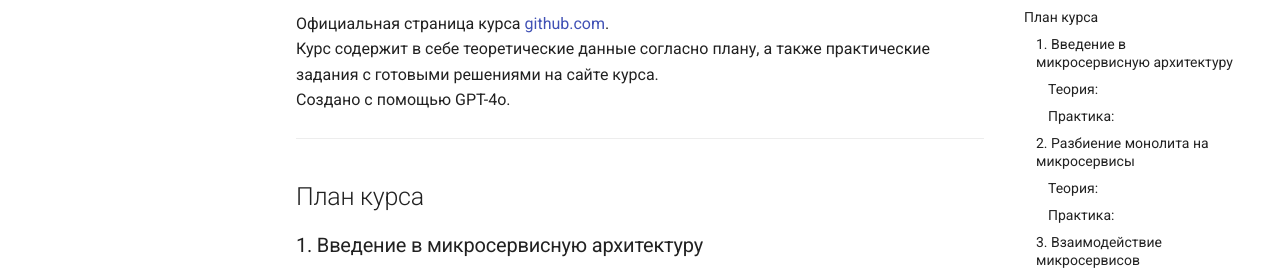
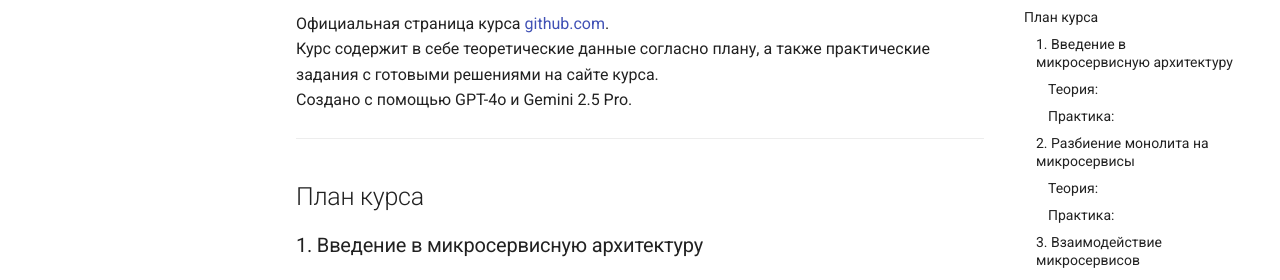
Before and after one commit to furaizi/Microservices-Course, an MkDocs documentation site: the page built from docs/index.md, in a window 1280 px wide and 900 px high. Shown: the part 323-603 px from the top of the window. Built offline with MkDocs 1.6.1 and Material for MkDocs 9.7.7, drawn with Linux system fonts in a browser that asks for light colours.

```diff
--- a/docs/index.md
+++ b/docs/index.md
@@ -3,7 +3,7 @@
 ### Цель: Ознакомить с принципами проектирования микросервисных систем, их преимуществами и сложностями, а также дать практические навыки разработки, развертывания и мониторинга микросервисов.
 Официальная страница курса [github.com](https://github.com/furaizi/Microservices-Course).
 Курс содержит в себе теоретические данные согласно плану, а также практические задания с готовыми решениями на сайте курса.
-Создано с помощью GPT-4o.
+Создано с помощью GPT-4o и Gemini 2.5 Pro.
 
 ---
 
```
